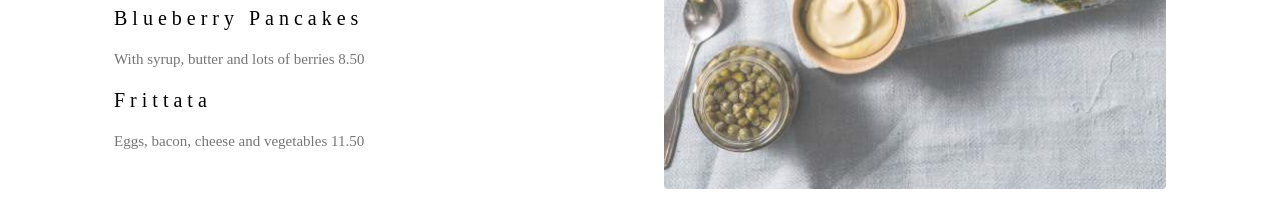
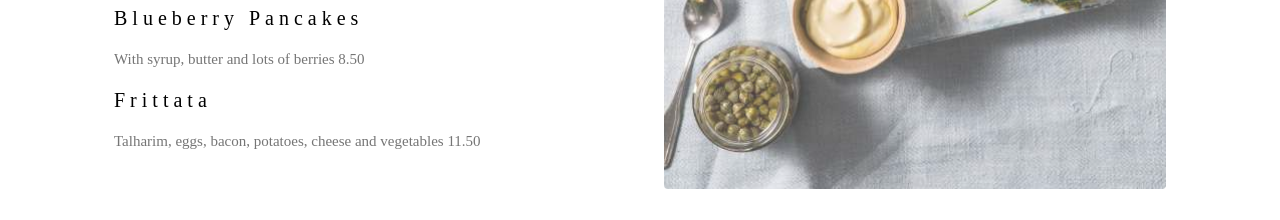
Before and after one commit to ELIVELTOMACIEL/website_udemy, a plain HTML site: page index.html in a window 1280 px wide. Shown: the part 2100-2320 px from the top of the page. Drawn offline with nearby package versions, Linux system fonts and the light colour scheme.

Commit message:
Adicionado/alterado o item Frittata ao Menu

```diff
--- a/index.html
+++ b/index.html
@@ -76,7 +76,7 @@ h1, h2, h3, h4, h5, h6 {
       <p class="w3-text-grey">With syrup, butter and lots of berries 8.50</p>
 
 	  <h4>Frittata</h4>
-      <p class="w3-text-grey">Eggs, bacon, cheese and vegetables 11.50</p>
+      <p class="w3-text-grey">Talharim, eggs, bacon, potatoes, cheese and vegetables 11.50</p>
     </div>
 
     <div class="w3-col l6 w3-padding-large">
```
Also changed, not shown: token_udemy_andre_iacono.txt (added).
